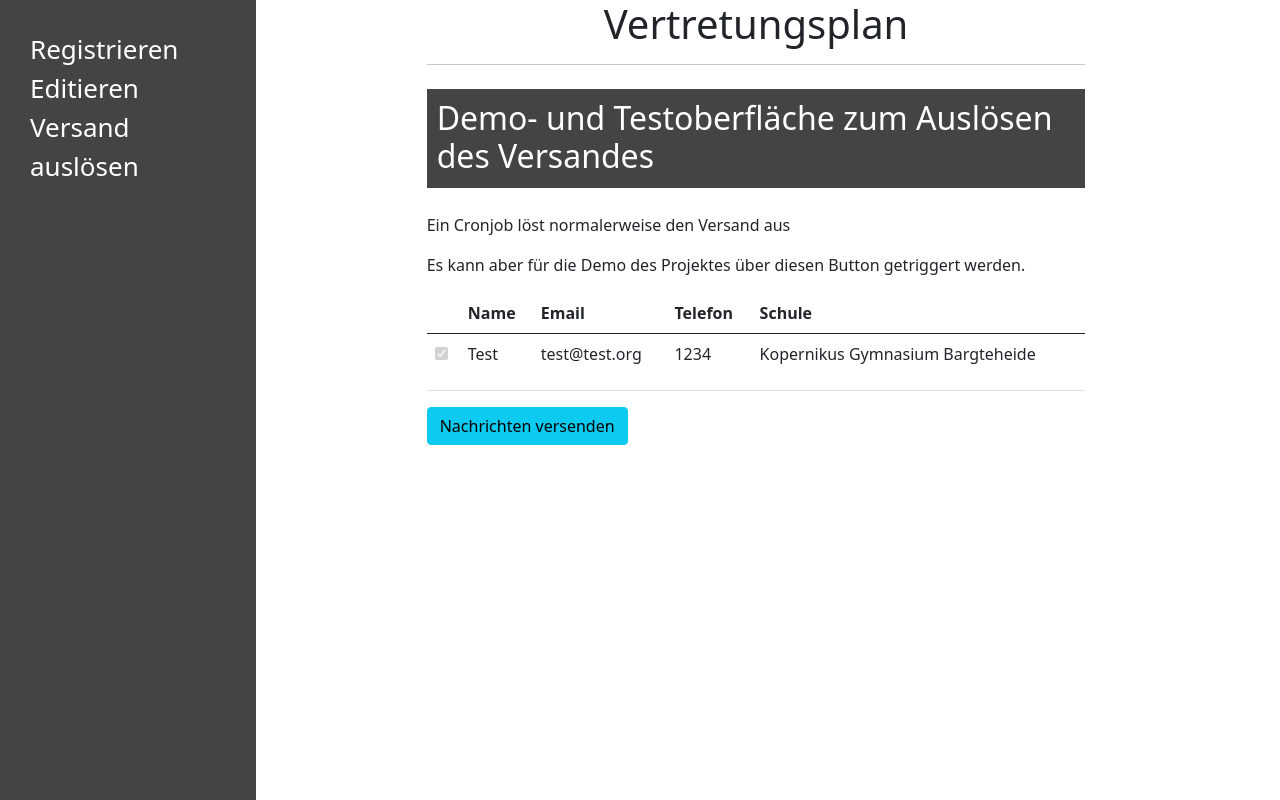
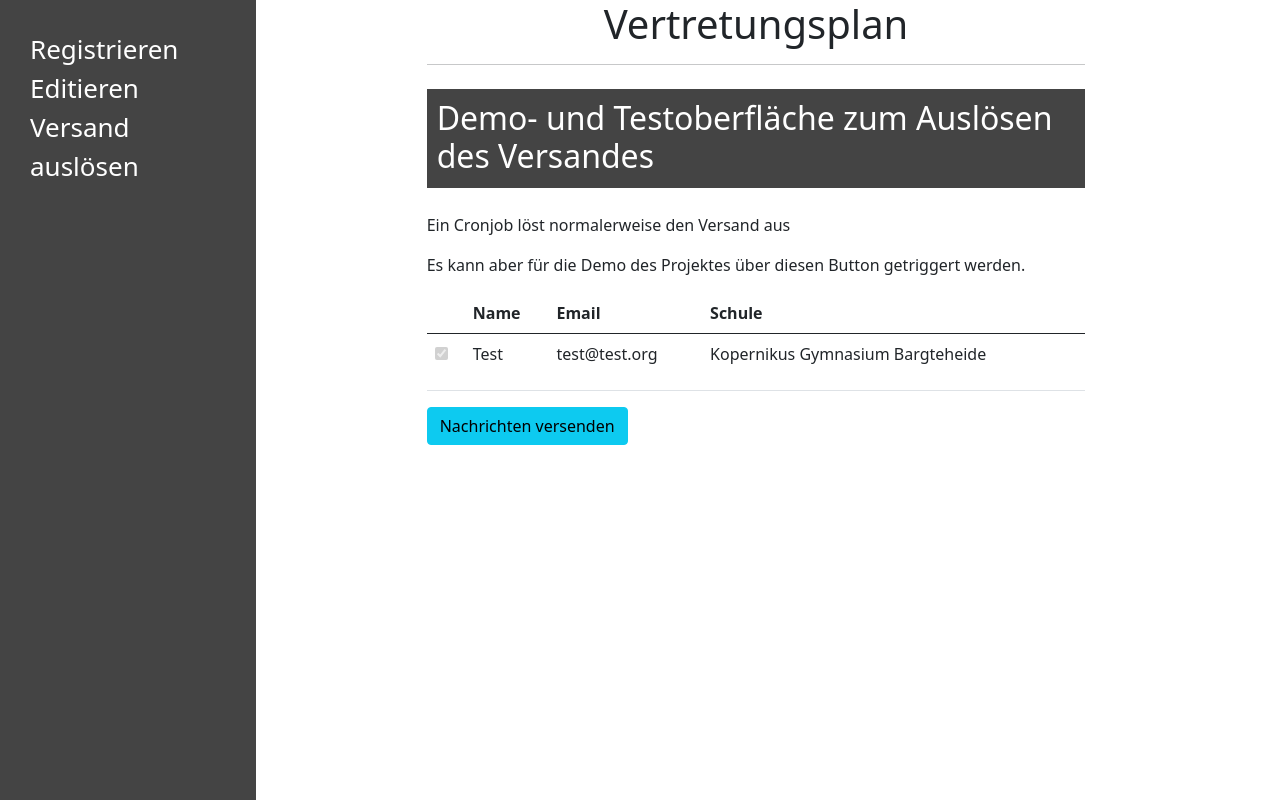
Before and after one commit to Marileen/Vertretungsplan, a Django app: page /send-messages/ in a window 1280 px wide. Run offline with Django 3.2, Linux system fonts and the light colour scheme; data comes from the database, SQL or seed files in the repository.

Commit message:
Column 'Telefon' removed from table

```diff
--- a/main/templates/main/send-messages.html
+++ b/main/templates/main/send-messages.html
@@ -19,7 +19,6 @@
                 <th scope="col"></th>
                 <th scope="col">Name</th>
                 <th scope="col">Email</th>
-                <th scope="col">Telefon</th>
                 <th scope="col">Schule</th>
             </tr>
             </thead>
@@ -32,8 +31,7 @@
                     </td>
                     <td><p>{{ s.subscriber.name }}</p></td>
                     <td><p>{{ s.subscriber.email }}</p></td>
-                    <td><p>{{ s.subscriber.phone }}</p></td>
-                    <td><p>{{ s.school }}</p></td>
+                     <td><p>{{ s.school }}</p></td>
                 </tr>
             {% endfor %}
             </tbody>
```
